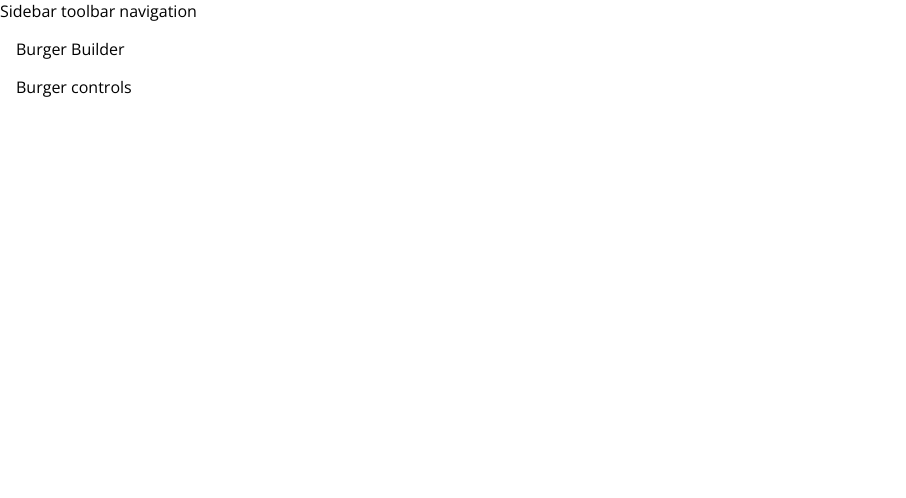
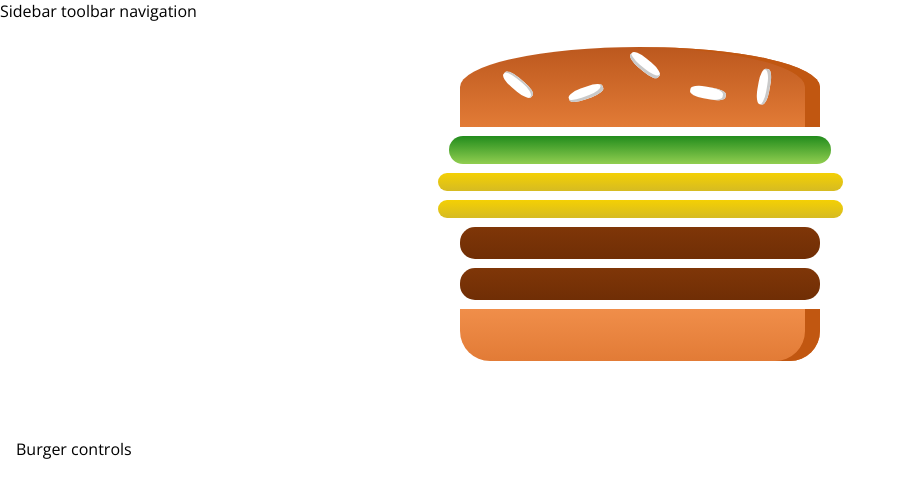
Before and after one commit to sayantisarkar/BurgerApplication_React, a React app: page / in a window 1280 px wide. Shown: the top 498 px of the page, without its empty margins (0-906 px from the left). Built offline with nearby package versions, Linux system fonts and the light colour scheme.

Commit message:
Burger hardcoded ingredients dynamically added through array without controls

```diff
--- /dev/null
+++ b/src/components/Burger/Burger.js
@@ -0,0 +1,24 @@
+import React from 'react';
+import BurgerIngredient from '../Burger/BurgerIngredient/BurgerIngredient';
+import classes from '../Burger/Burger.module.css';
+
+const burger = (props)=>{
+
+   const transformedIngredients = Object.keys(props.ingredients)
+    .map(igkey=> {
+        return [...Array(props.ingredients[igkey])].map((_,i)=>{
+            return <BurgerIngredient key={igkey + i} type={igkey} />
+        });
+    });
+    return(
+    <div className={classes.Burger}>
+    <BurgerIngredient type='bread-top'/>
+    {/* <BurgerIngredient type='cheese'/>
+    <BurgerIngredient type='meat'/> */}
+    {transformedIngredients}
+    <BurgerIngredient type='bread-bottom'/>
+    </div>
+    );
+}
+
+export default burger;
--- /dev/null
+++ b/src/components/Burger/Burger.module.css
@@ -0,0 +1,34 @@
+.Burger{
+  width: 100%;
+  margin: auto;
+  height: 250px;
+  overflow: scroll;
+  text-align: center;
+  font-weight: bold;
+  font-size: 2rem;
+}
+
+
+@media(min-width: 500px) and (min-height:400px) {
+    .Burger{
+        height: 300px;
+        width: 350px;
+    }
+
+}
+
+@media(min-width: 1000px) and (min-height:700px) {
+    .Burger{
+        height: 700px;
+        width: 600px;
+    }
+
+}
+
+@media(min-width: 500px) and (min-height:401px) {
+    .Burger{
+        height: 400px;
+        width: 450px;
+    }
+
+}
--- a/src/components/Burger/BurgerIngredient.js
+++ b/src/components/Burger/BurgerIngredient/BurgerIngredient.js
@@ -1,11 +1,15 @@
-import React from 'react';
+import React, {Component} from 'react';
 import classes from './BurgerIngredient.module.css';
+import PropTypes from 'prop-types';
 
-const burgerIngredient = (props)=>{
+// burgerIngredient = (props)=>{
+//Converting class for using prop types
+  class BurgerIngredient extends Component {
 
-    let ingredient = null;
+    render() {
+        let ingredient = null;
 
-        switch(props.type){
+        switch(this.props.type){
             case 'bread-top':
                 ingredient = <div className={classes.BreadTop}>
                     <div className={classes.Seeds1}></div>
@@ -29,9 +33,17 @@
                 break;
             default:
                 ingredient = null;
-        }
+            }
+        return ingredient;
+    }
 
-    return ingredient;
+}
+
+//DEfining proptypes
+BurgerIngredient.PropTypes = {
+    type: PropTypes.string.isRequired
+};
 
 
-}
+
+export default BurgerIngredient;
--- a/src/containers/BurgerBuilder.js
+++ b/src/containers/BurgerBuilder.js
@@ -1,13 +1,22 @@
 import React, {Component} from 'react';
 import Aux from '../hoc/Auxillary/Auxillary';
+import Burger from '../components/Burger/Burger';
 
 class BurgerBuilder extends Component {
+
+    state = {
+        ingredients:{
+            salad:1,
+            cheese:2,
+            meat:2
+        }
+    }
     render(){
         return (
            <Aux>
-               <p>Burger Builder</p>
-               <p>Burger controls</p>
-           </Aux>
+               <Burger ingredients={this.state.ingredients}/>
+               <div>Burger controls</div>
+            </Aux>
         );
     }
 }
```
Also changed, not shown: src/components/Burger/BurgerIngredient/BurgerIngredient.module.css (renamed from src/components/Burger/BurgerIngredient.module.css), 1 other file (tests, documents, lock files or other folders).
